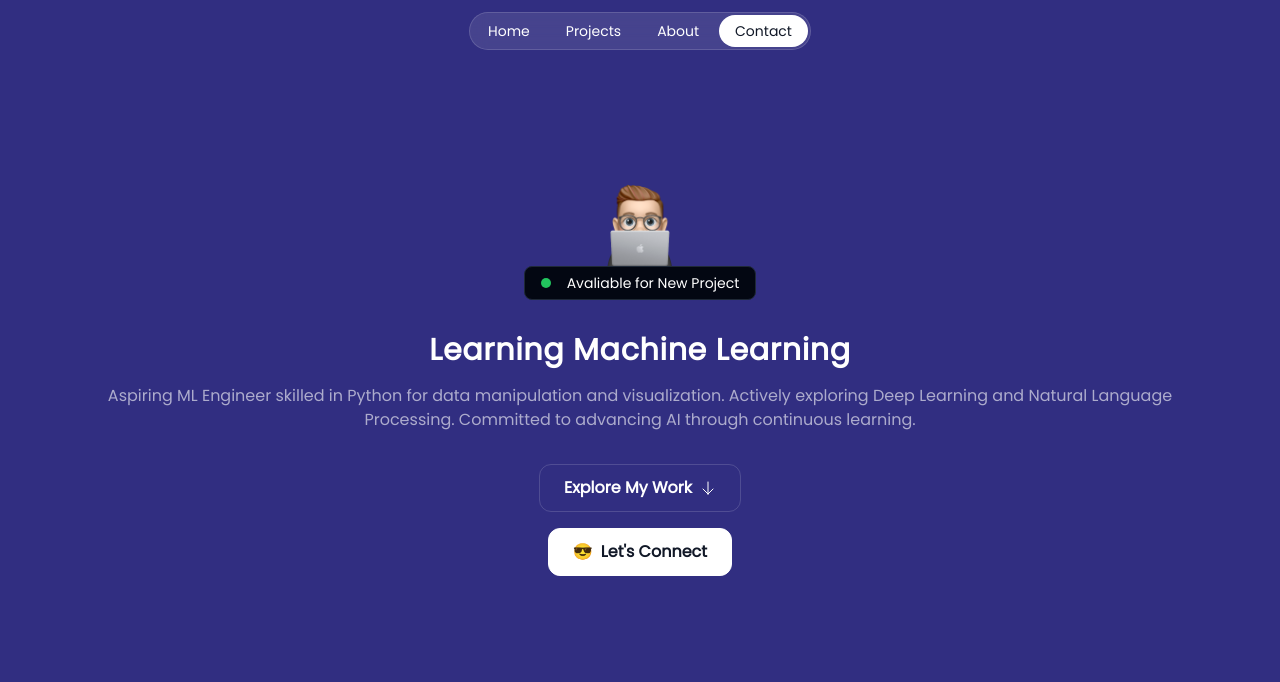
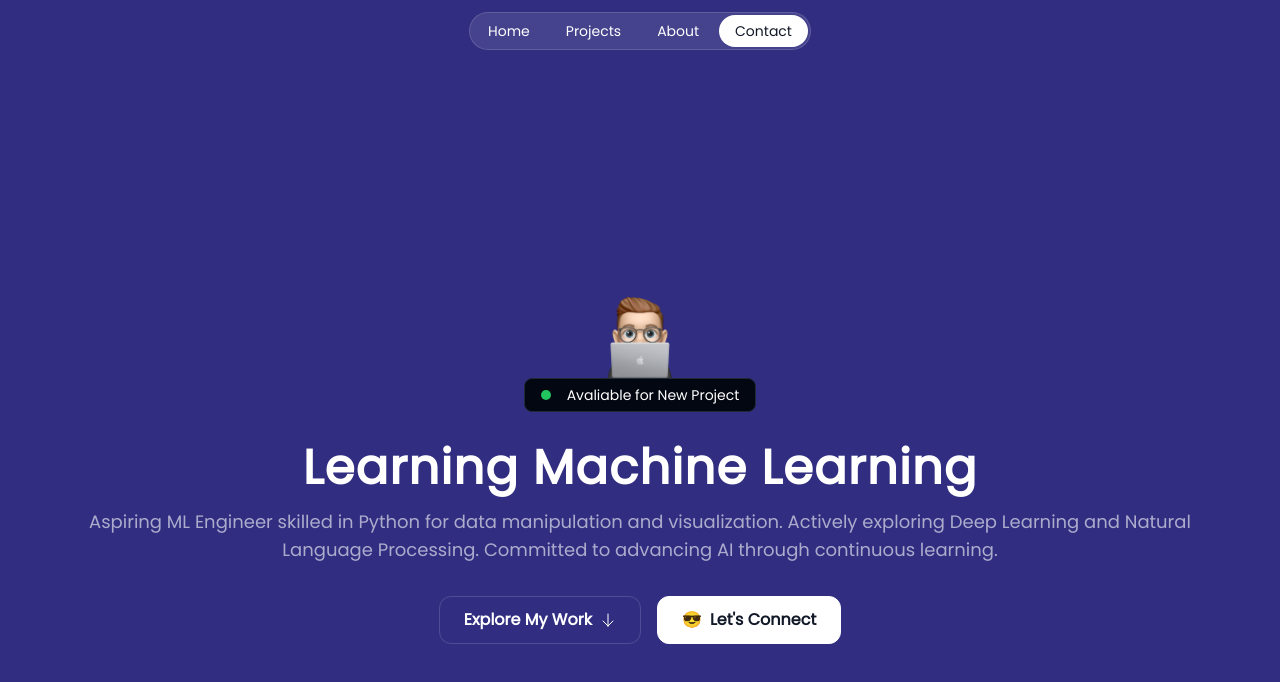
Before and after one commit to Abhinavexists/Portfolio, a Next.js app: page / in a window 1280 px wide. Shown: the top 682 px of the page. Built offline with nearby package versions, Linux system fonts and the light colour scheme.

Commit message:
Updated css for desktop view

```diff
--- a/src/sections/Hero.tsx
+++ b/src/sections/Hero.tsx
@@ -4,7 +4,7 @@
 
 export const HeroSection = () => {
   return (
-  <div className="py-32">
+  <div className="py-32 md:py-48 lg:py-60">
     <div className="container">
       <div className="flex flex-col items-center">
         <Image
@@ -17,15 +17,17 @@
           <div className="text-sm font-medium">Avaliable for New Project</div>
       </div>
     </div>
-    <h1 className="font-serif text-3xl text center mt-8 tracking-wide font-semibold text-center ">
+    <div className="'max-w-lg mx-auto">
+    <h1 className="font-serif text-3xl md:text-5xl text center mt-8 tracking-wide font-semibold text-center ">
       Learning Machine Learning
     </h1>
-    <p className="mt-4 text-center text-white/60">
+      <p className="mt-4 text-center text-white/60 md:text-lg">
       Aspiring ML Engineer skilled in Python for data manipulation and visualization.
       Actively exploring Deep Learning and Natural Language Processing.
       Committed to advancing AI through continuous learning.
       </p>
-    <div className="flex flex-col items-center mt-8 gap-4">
+    </div>
+    <div className="flex flex-col md:flex-row justify-center items-center mt-8 gap-4">
       <button className="inline-flex items-center gap-2 border border-white/15 px-6 h-12 rounded-xl">
         <span className="font-semibold">Explore My Work</span>
         <ArrowDown className="size-4"/>
```
Lines whose indentation alone changed are shown as unchanged.
